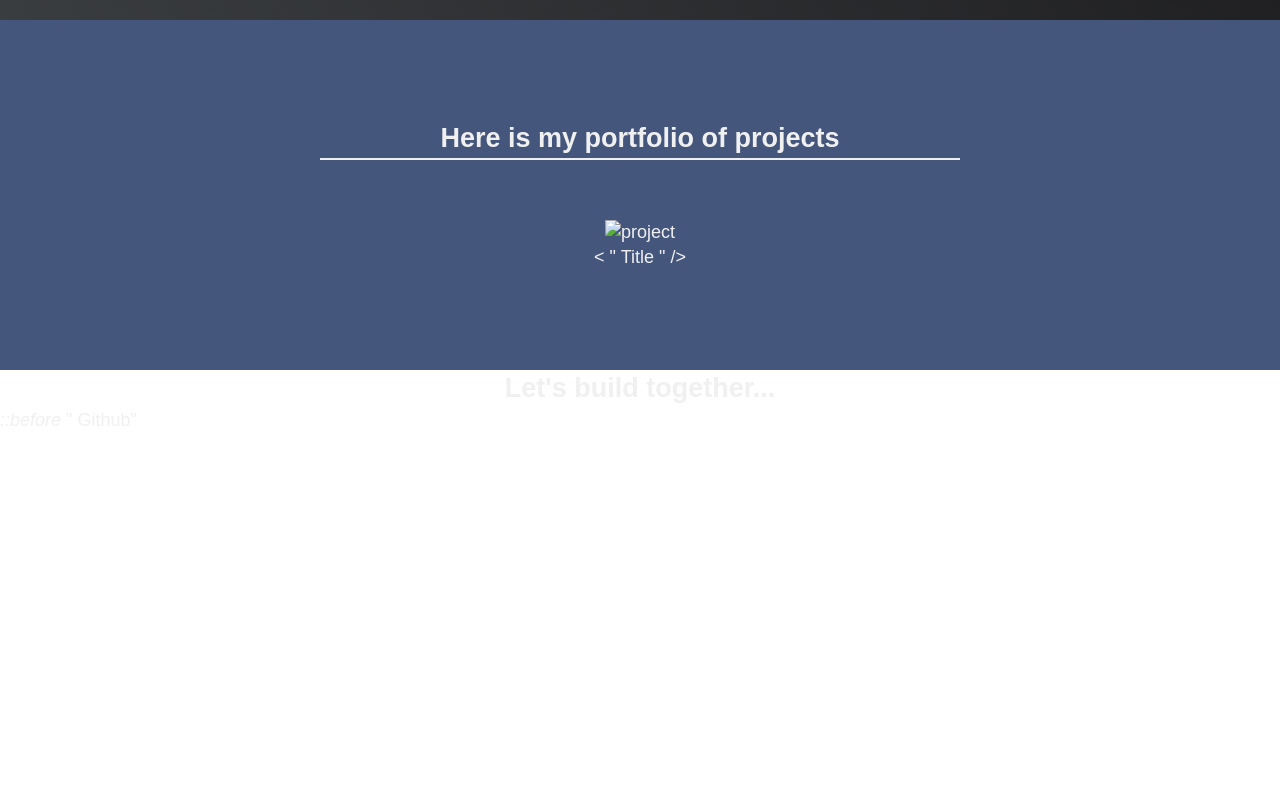
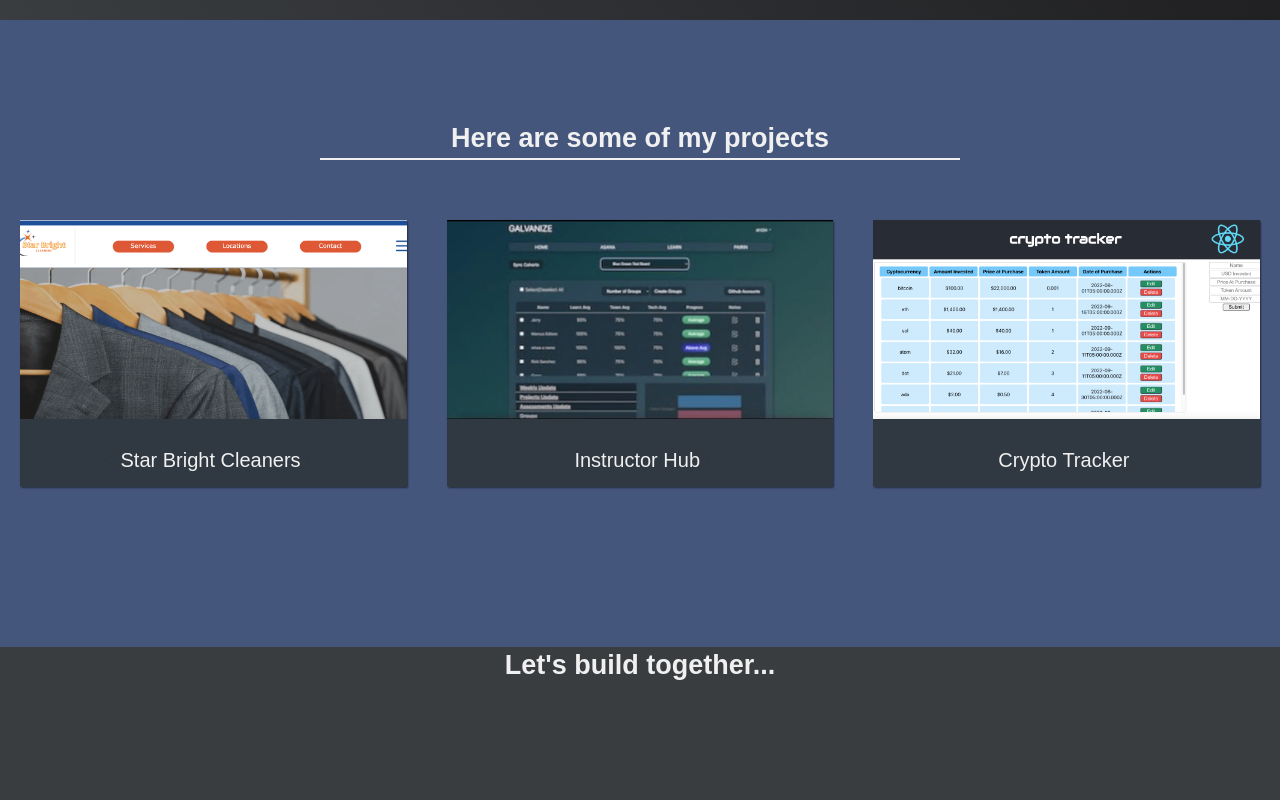
Before and after one commit to daryle-tan/fcc-responsive-web-design, a plain HTML site: page Portfolio/index.html in a window 1280 px wide. Shown: the part 780-1580 px from the top of the page. Before the commit the page ends 1213 px from the top, so only its background shows below. Drawn offline with Linux system fonts and the light colour scheme.

Commit message:
added 3 projects

```diff
--- a/Portfolio/index.html
+++ b/Portfolio/index.html
@@ -22,16 +22,57 @@
       </ul>
     </nav>
     <section id="welcome-section" class="welcome-section">
-      <h1>Life Long Learner</h1>
+      <h1>Daryle Tan,</h1>
+      <p>Developer and Life Long Learner</p>
     </section>
     <section id="projects" class="projects-section">
-      <h2 class="projects-section-header">Here is my portfolio of projects</h2>
+      <h2 class="projects-section-header">Here are some of my projects</h2>
       <div class="projects-grid">
-        <a href="" target="_blank" class="project project-tile">
-          <img class="project-image" src="" alt="project" />
+        <a
+          href="https://www.avstarbrightcleaners.com/"
+          target="_blank"
+          class="project project-tile"
+        >
+          <img
+            class="project-image"
+            src="/img/starbrightcleaners.png"
+            alt="project"
+          />
           <p class="project-title">
-            <span class="code"><</span>
-            " Title "
+            <span class="code">< </span>
+            Star Bright Cleaners
+            <span class="code">/></span>
+          </p>
+        </a>
+        <a
+          href="https://www.youtube.com/watch?v=IM0lWfHRSpo&ab_channel=binary_effort"
+          target="_blank"
+          class="project project-tile"
+        >
+          <img
+            class="project-image"
+            src="/img/instructor-hub.png"
+            alt="project"
+          />
+          <p class="project-title">
+            <span class="code">< </span>
+            Instructor Hub
+            <span class="code">/></span>
+          </p>
+        </a>
+        <a
+          href="https://www.youtube.com/watch?v=3JYTUwBlrTI&ab_channel=binary_effort"
+          target="_blank"
+          class="project project-tile"
+        >
+          <img
+            class="project-image"
+            src="/img/crypto-tracker.png"
+            alt="project"
+          />
+          <p class="project-title">
+            <span class="code">< </span>
+            Crypto Tracker
             <span class="code">/></span>
           </p>
         </a>
--- a/Portfolio/styles.css
+++ b/Portfolio/styles.css
@@ -1,6 +1,6 @@
 :root {
   --main-white: #f0f0f0;
-  --main-purple: rgb(158, 33, 158);
+  --main-purple: rgb(136, 17, 136);
   --main-blue: #45567d;
   --main-gray: #303841;
 }
@@ -36,6 +36,7 @@ html {
   scroll-behavior: smooth;
 }
 
+/* Navbar Section */
 .nav {
   display: flex;
   justify-content: flex-end;
@@ -69,17 +70,6 @@ a {
   cursor: pointer;
 }
 
-.welcome-section {
-  display: flex;
-  flex-direction: column;
-  justify-content: center;
-  align-items: center;
-  width: 100%;
-  height: 100vh;
-  background-color: #000;
-  background-image: linear-gradient(62deg, #3a3d40 0%, #181719 100%);
-}
-
 h1 {
   font-size: 6rem;
 }
@@ -91,14 +81,68 @@ h2 {
   text-align: center;
 }
 
+/* Welcome  Section */
+.welcome-section {
+  display: flex;
+  flex-direction: column;
+  justify-content: center;
+  align-items: center;
+  width: 100%;
+  height: 100vh;
+  background-color: #000;
+  background-image: linear-gradient(62deg, #3a3d40 0%, #181719 100%);
+}
+.welcome-section > p {
+  font-size: 3rem;
+  font-weight: 200;
+  font-style: italic;
+  color: var(--main-white);
+}
+
+/* Project Section */
+.project {
+  background: var(--main-gray);
+  box-shadow: 1px 1px 2px rgba(0, 0, 0, 0.5);
+  border-radius: 2px;
+}
 .projects-section {
   text-align: center;
   padding: 10rem 2rem;
   background: var(--main-blue);
 }
-
 .projects-section-header {
   max-width: 640px;
   margin: 0 auto 6rem auto;
   border-bottom: 0.2rem solid var(--main-white);
 }
+.projects-grid {
+  display: grid;
+  grid-template-columns: repeat(auto-fit, minmax(320px, 1fr));
+  grid-gap: 4rem;
+  width: 100%;
+  max-width: 1280px;
+  margin: 0 auto;
+  margin-bottom: 6rem;
+}
+.project-image {
+  height: calc(100% - 6.8rem);
+  width: 100%;
+  object-fit: cover;
+}
+
+.project-title {
+  font-size: 2rem;
+  padding: 2rem 0.5rem;
+}
+
+.code {
+  color: var(--main-gray);
+  transition: color 0.3s ease-out;
+}
+
+/* Contact Section */
+.contact-section-header {
+  background-color: #3a3d40;
+  width: 100%;
+  height: 80vh;
+}
```
Also changed, not shown: Portfolio/img/crypto-tracker.png (added), Portfolio/img/instructor-hub.png (added), Portfolio/img/starbrightcleaners.png (added).
